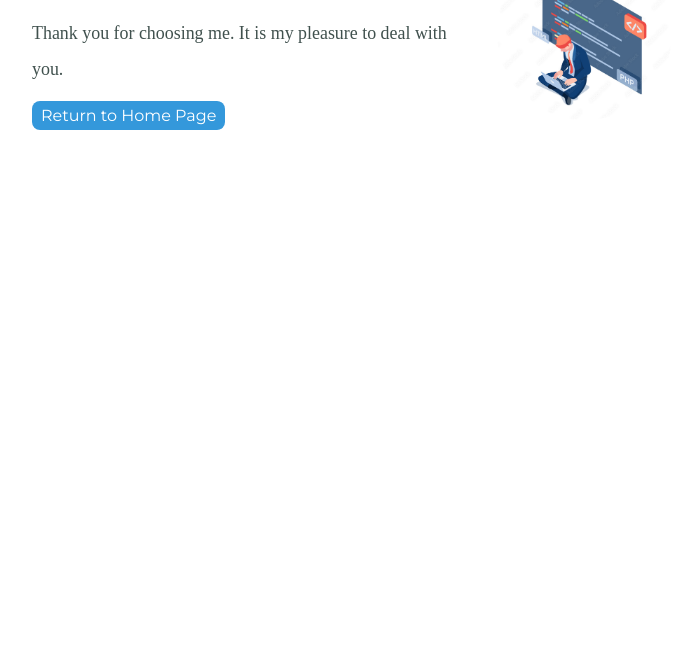
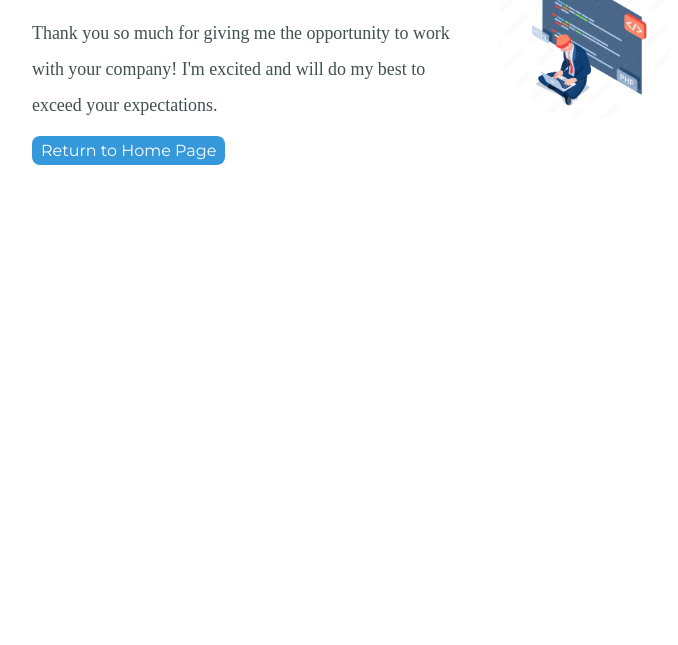
Before and after one commit to Saad-Pro1/CV, a plain HTML site: page index-3.html in a window 1280 px wide. Shown: the part 155-800 px from the top of the page, without its empty margins (288-966 px from the left). Drawn offline with Linux system fonts and the light colour scheme.

Commit message:
Update index-3.html

```diff
--- a/index-3.html
+++ b/index-3.html
@@ -16,7 +16,7 @@
   <img class="computer-maintean" src="imegs/web-developer-2-modified.png" alt="computer-pic" height="175px" width="175px" id="wb">
   <div class="text-box">
    <h3>Message</h3>
-   <p>Thank you for choosing me. It is my pleasure to deal with you.</p>
+   <p>Thank you so much for giving me the opportunity to work with your company! I'm excited and will do my best to exceed your expectations.</p>
   </div>
   <div class="bottun">
    <a class="btn" href="index.html">Return to Home Page</a>
```
